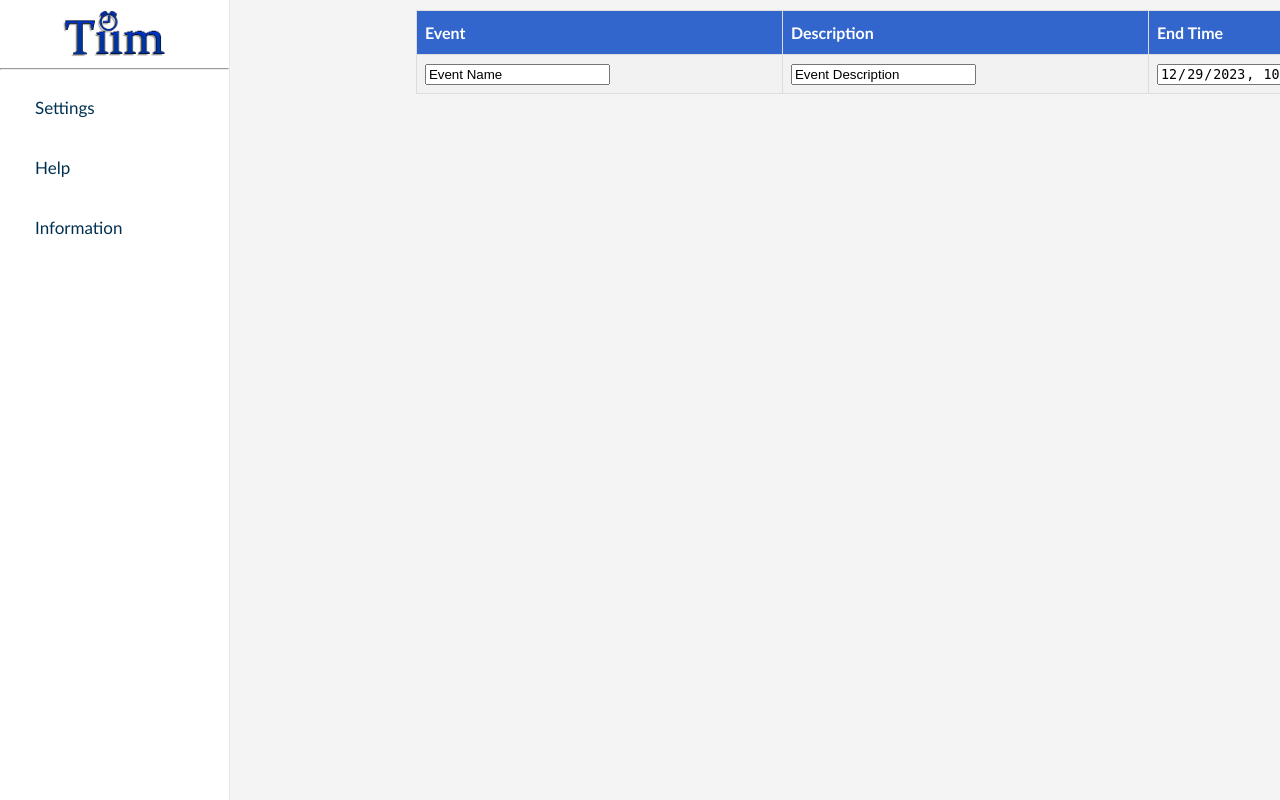
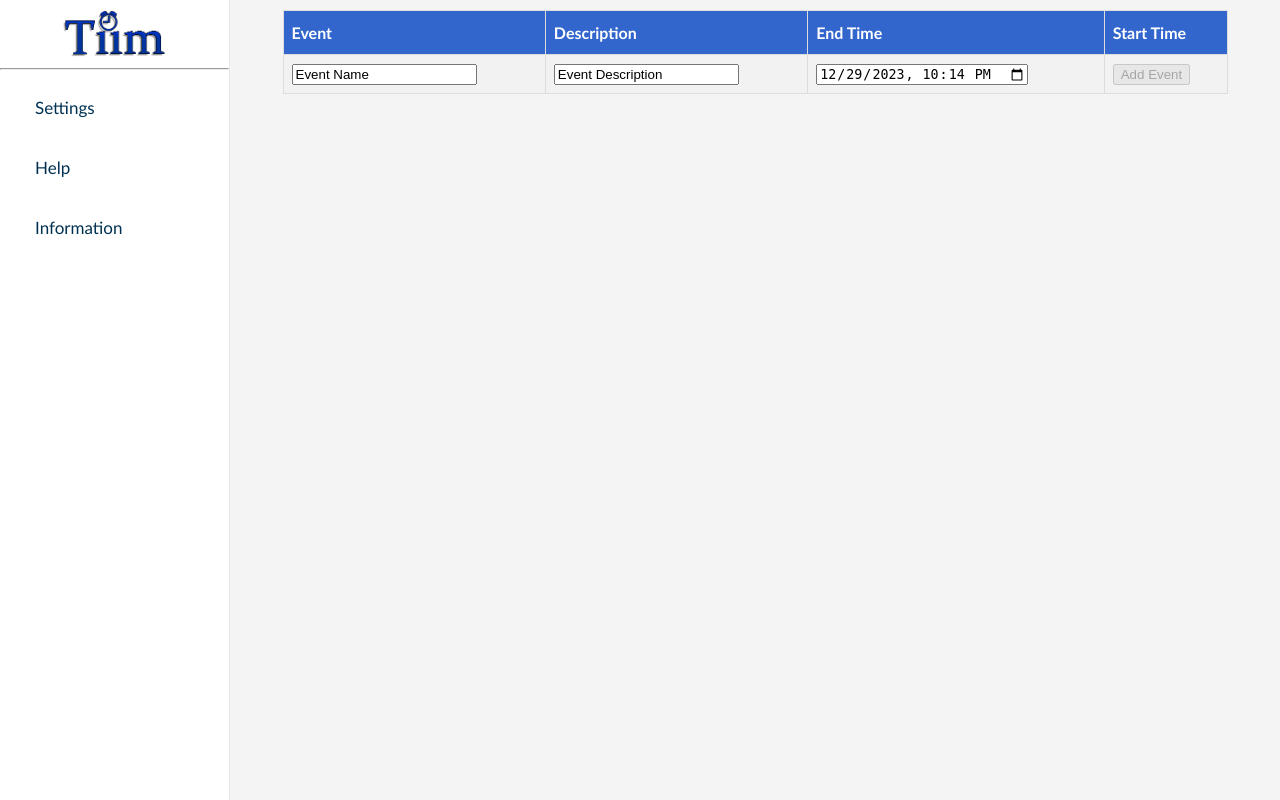
Before and after one commit to Ivar-Rydstrom/tiim.me, a Flask app: page / in a window 1280 px wide; the page is wider, and only the part inside the window is pictured. Run offline with Flask 3, Linux system fonts and the light colour scheme.

Commit message:
very sensible visual update

```diff
--- a/app.py
+++ b/app.py
@@ -49,4 +49,4 @@ def index():
 
 
 if __name__ == '__main__':
-    app.run(debug=True)
+    app.run(debug=False)
--- a/static/css/main.css
+++ b/static/css/main.css
@@ -5,7 +5,7 @@ body {
 }
 
 #table-wrapper {
-  width: 1690px;
+  width: auto;
   margin-top: 10px;
   margin-left: 230px;
 }
@@ -14,8 +14,9 @@ body {
 #events {
   border-collapse: collapse;
   border-color: var(--border-color);
-  width: 78%;
+  width: 90%;
   margin: 0 auto;
+  margin-left:
 }
 
 
```
